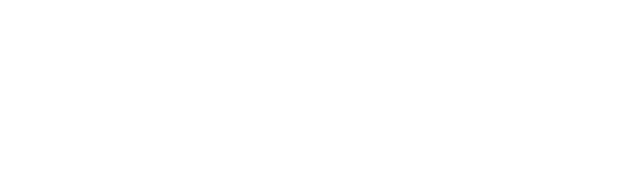
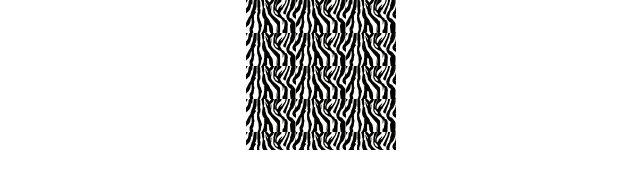
Before and after one commit to AndyW4ndgerannt/canvas, a plain HTML site: page index.html in a window 1280 px wide. Shown: the whole page, without its empty margins (344-984 px from the left). Drawn offline with Linux system fonts and the light colour scheme.

Commit message:
Update index.html

```diff
--- a/index.html
+++ b/index.html
@@ -26,7 +26,7 @@
                // create new image object to use as pattern
                var img = new Image();
 
-               img.src = 'images/pattern.jpg';
+               img.src = 'img/pattern.jpg';
                img.onload = function() {
 
                   // create pattern
```
